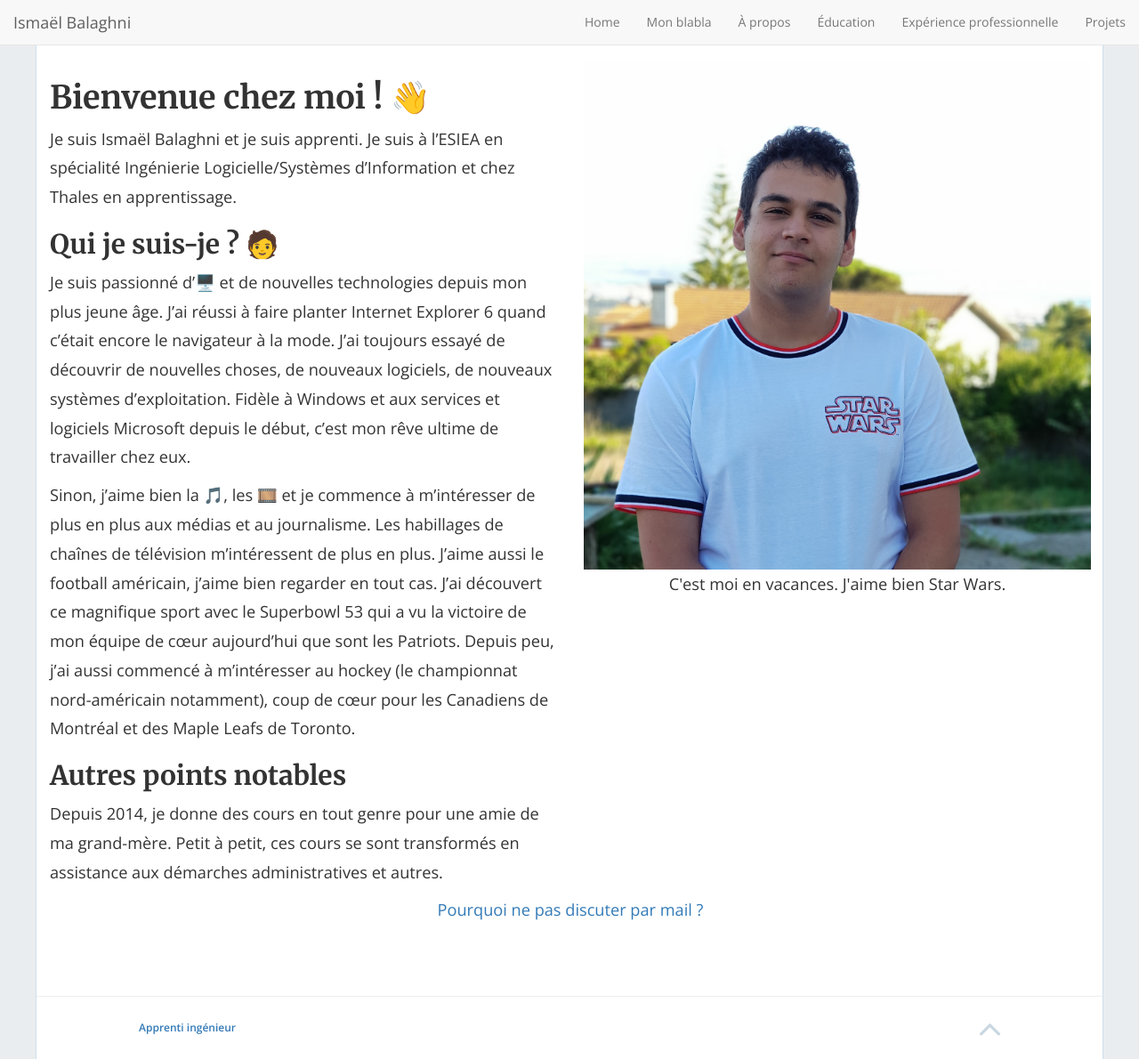
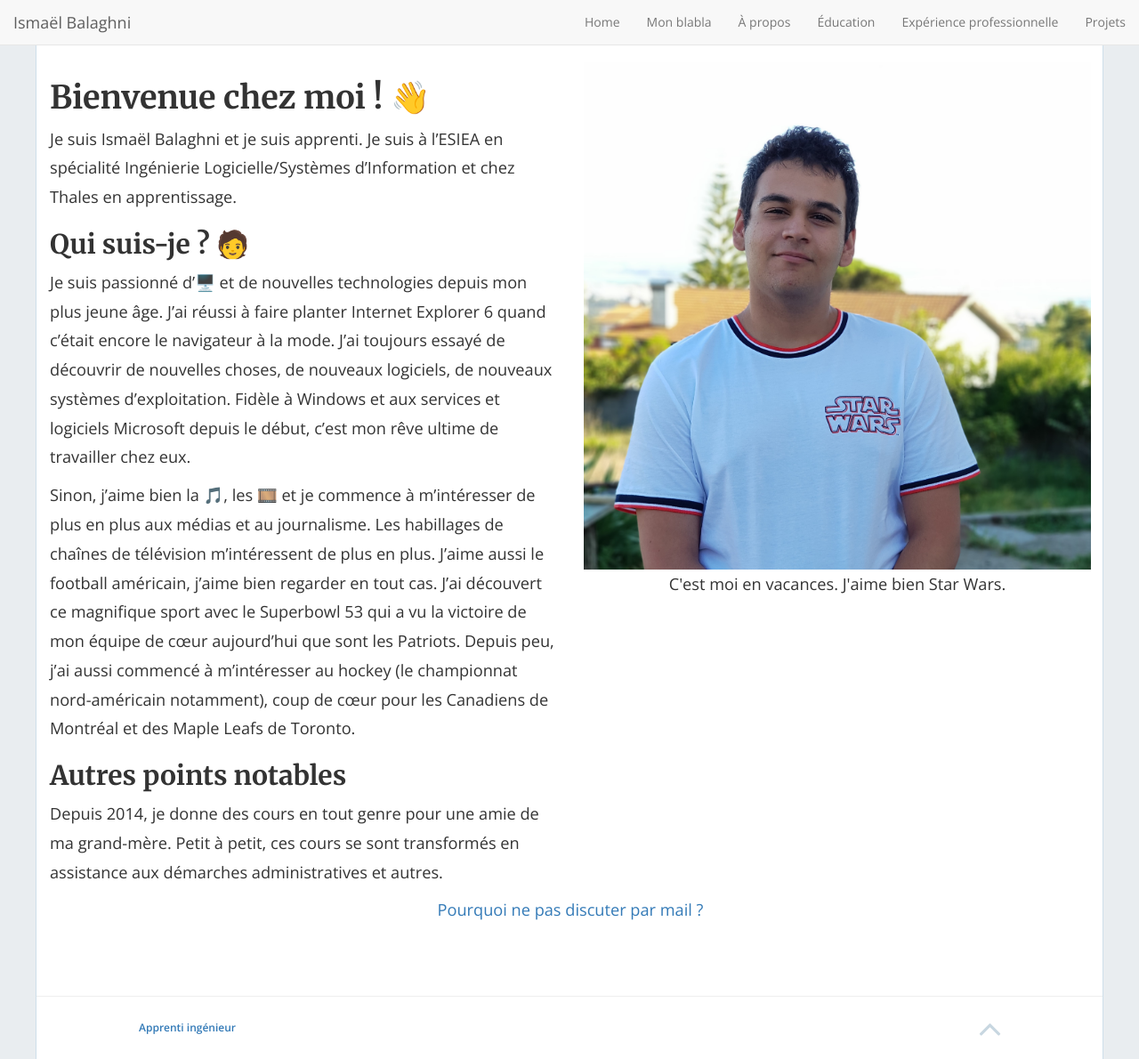
Before and after one commit to ismaelbalaghni/old-ismaelbalaghni, a Jekyll site: the page built from apropos.md, in a window 1280 px wide and 1190 px high. Shown: the whole window at 89% size. Built offline with Jekyll 4.4.1, drawn with Linux system fonts in a browser that asks for light colours; nearby versions of some CDN libraries.

```diff
--- a/apropos.md
+++ b/apropos.md
@@ -7,7 +7,7 @@ permalink: /apropos/
 # Bienvenue chez moi ! 👋
 Je suis Ismaël Balaghni et je suis apprenti. Je suis à l'ESIEA en spécialité Ingénierie Logicielle/Systèmes d'Information et chez Thales en apprentissage.
 
-## Qui je suis-je ? 🧑
+## Qui suis-je ? 🧑
 
 Je suis passionné d'🖥️ et de nouvelles technologies depuis mon plus jeune âge. J'ai réussi à faire planter Internet Explorer 6 quand c'était encore le navigateur à la mode. J'ai toujours essayé de découvrir de nouvelles choses, de nouveaux logiciels, de nouveaux systèmes d'exploitation. Fidèle à Windows et aux services et logiciels Microsoft depuis le début, c'est mon rêve ultime de travailler chez eux.
 
```
